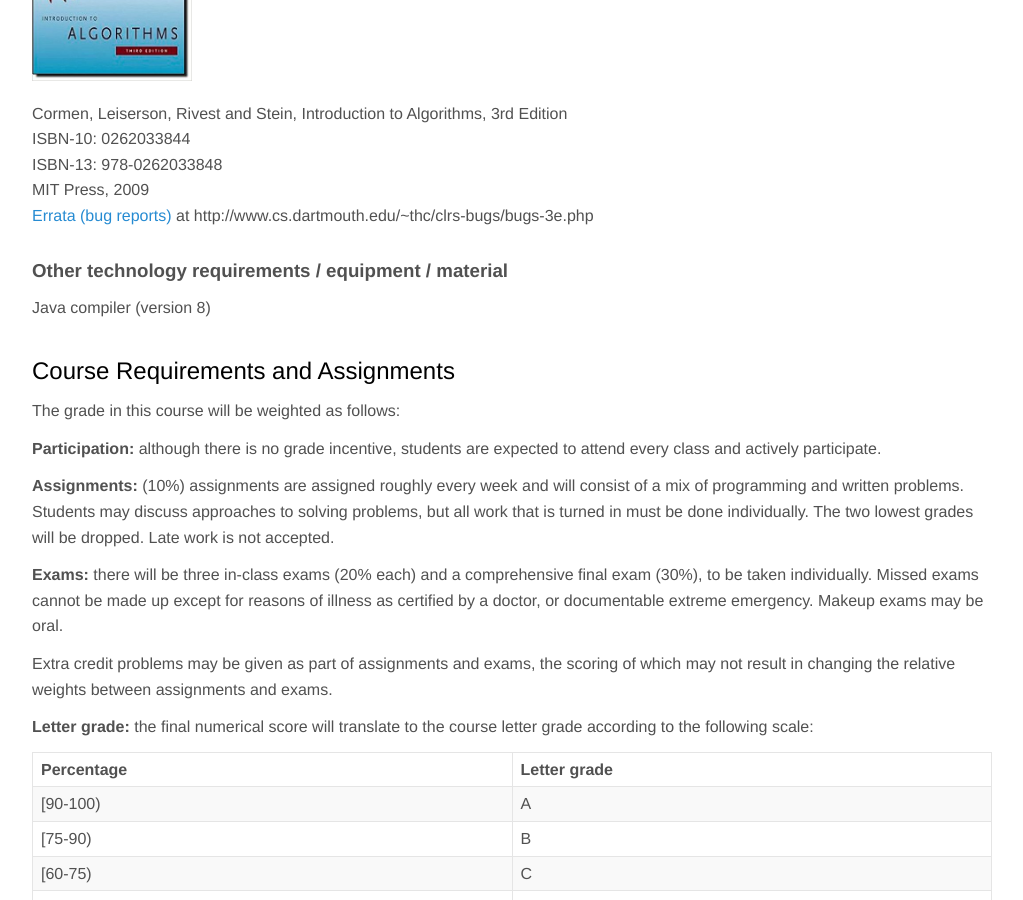
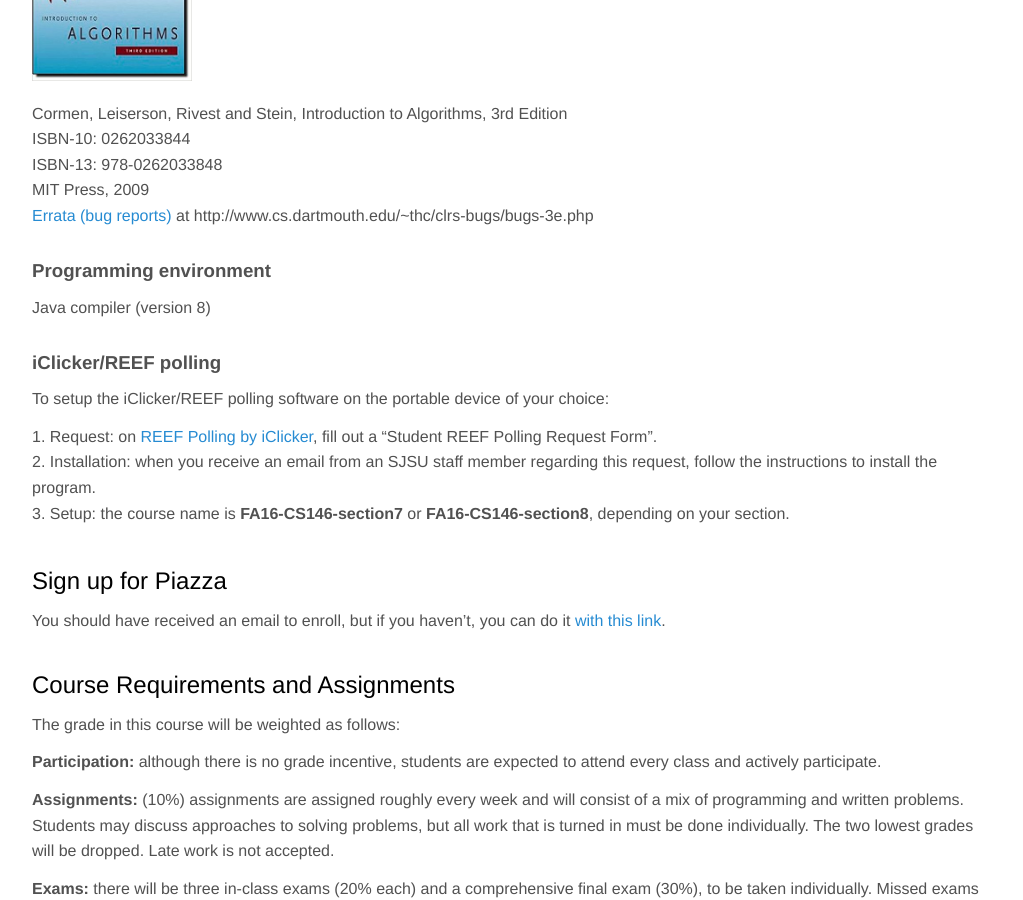
Before and after one commit to jnylam/jnylam.github.io, a Jekyll site: the page built from _courses/146-f16/syllabus.md, in a window 1280 px wide and 900 px high, scrolled down 1346 px. Shown: the whole window, without its empty margins (128-1151 px from the left). Built offline with Jekyll 4.4.1, drawn with Linux system fonts in a browser that asks for light colours.

Commit message:
146 piazza and iclicker instructions

```diff
--- a/_courses/146-f16/syllabus.md
+++ b/_courses/146-f16/syllabus.md
@@ -47,9 +47,21 @@ ISBN-13: 978-0262033848
 MIT Press, 2009
 [Errata (bug reports)](http://www.cs.dartmouth.edu/~thc/clrs-bugs/bugs-3e.php) at http://www.cs.dartmouth.edu/~thc/clrs-bugs/bugs-3e.php
 
-### Other technology requirements / equipment / material
+### Programming environment
 
 Java compiler (version 8)
+
+### iClicker/REEF polling
+
+To setup the iClicker/REEF polling software on the portable device of your choice:
+
+1. Request: on [REEF Polling by iClicker](http://www.sjsu.edu/at/ec/reef/), fill out a "Student REEF Polling Request Form".
+2. Installation: when you receive an email from an SJSU staff member regarding this request, follow the instructions to install the program.
+3. Setup: the course name is __FA16-CS146-section7__ or __FA16-CS146-section8__, depending on your section.
+
+## Sign up for Piazza
+
+You should have received an email to enroll, but if you haven't, you can do it [with this link](piazza.com/sjsu/fall2016/cs146).
 
 ## Course Requirements and Assignments
 
```
Also changed, not shown: _courses/149-f16/syllabus.md (+2 -2 lines).
